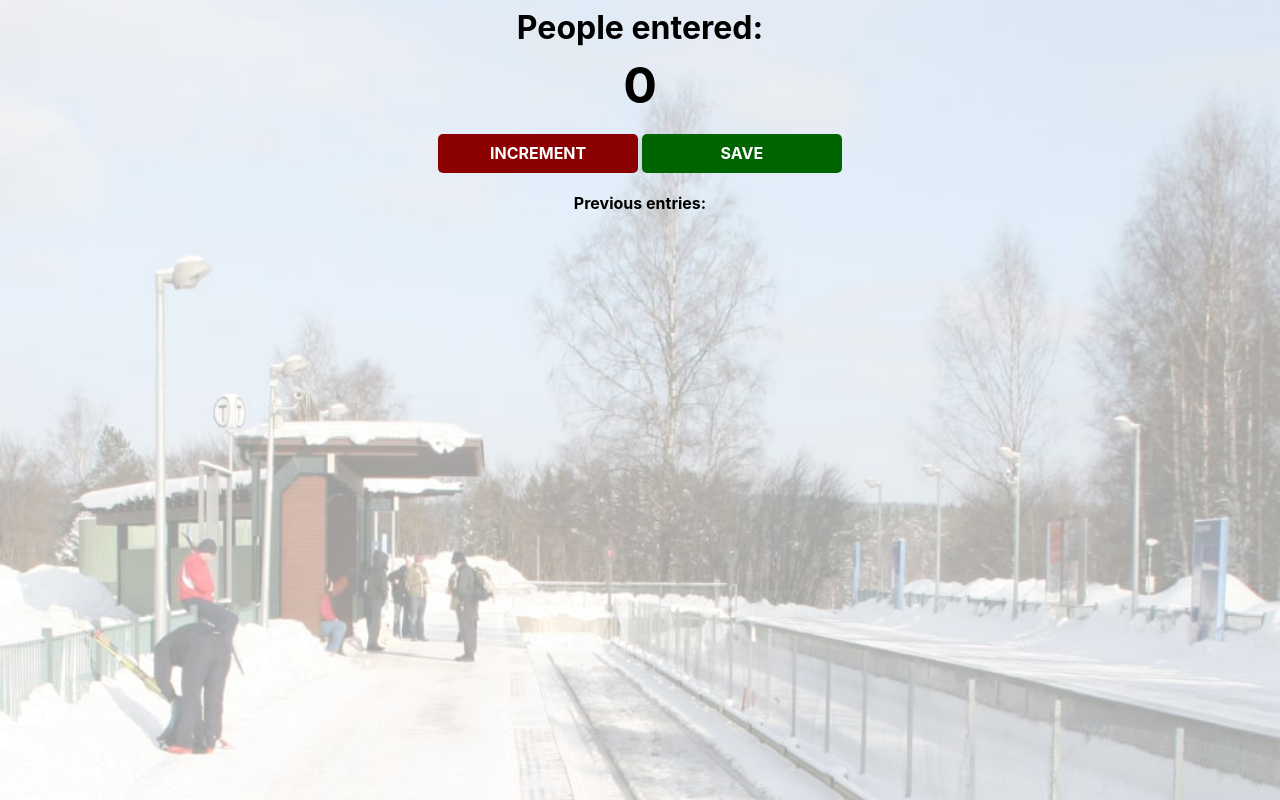
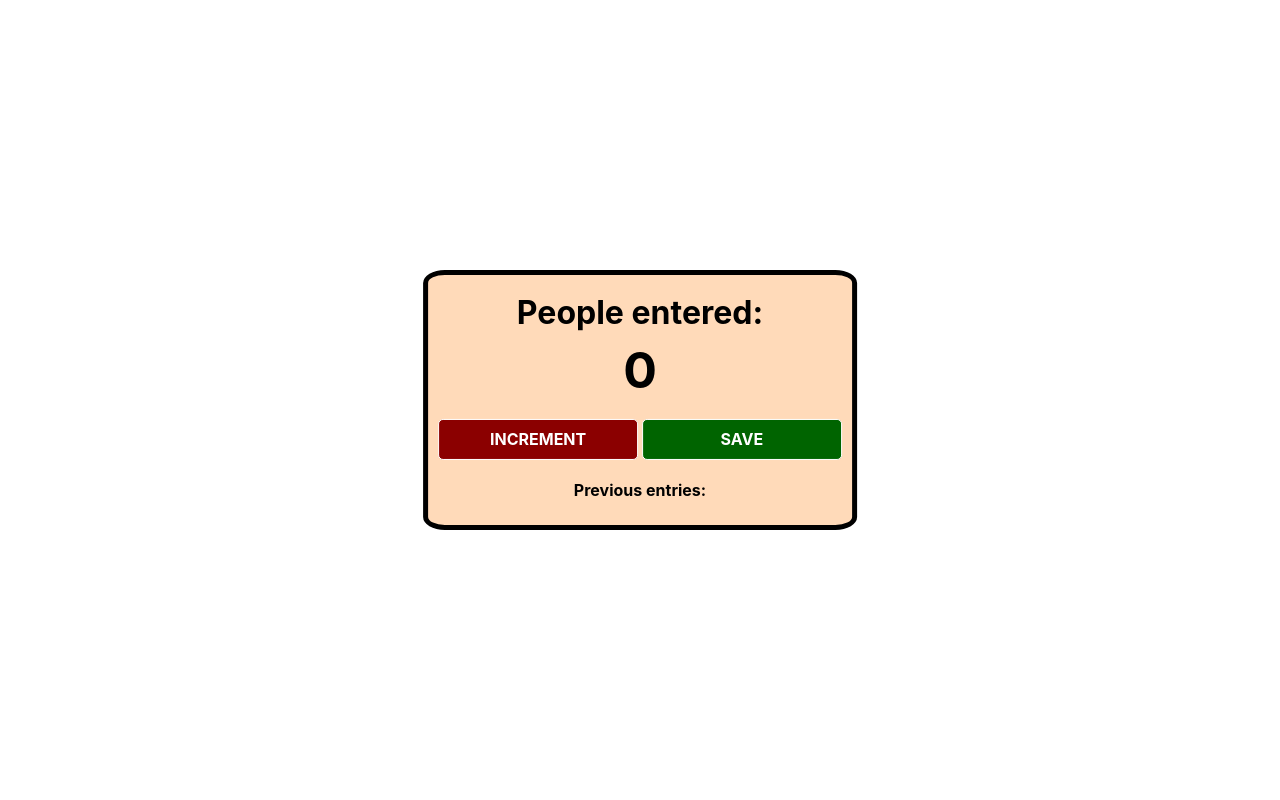
Before and after one commit to leondavies/People-Counter, a plain HTML site: page index.html in a window 1280 px wide. Drawn offline with nearby package versions, Linux system fonts and the light colour scheme.

Commit message:
Simple people counter

```diff
--- a/index.css
+++ b/index.css
@@ -1,6 +1,4 @@
 body {
-    background-image: url("station.jpg");
-    background-size: cover;
     font-family: -apple-system, BlinkMacSystemFont, 'Segoe UI', Roboto, Oxygen, Ubuntu, Cantarell, 'Open Sans', 'Helvetica Neue', sans-serif;
     font-weight: bold;
     text-align: center;
@@ -18,7 +16,7 @@ h2 {
 }
 
 button {
-    border: none;
+    border: 1px solid white;
     padding-top: 10px;
     padding-bottom: 10px;
     color: white;
@@ -35,3 +33,20 @@ button {
 #save-btn {
     background: darkgreen;
 }
+
+#counter {
+    display: block;
+    border: 5px solid black;
+    align-content: center;
+    background-color: peachpuff;
+    border-radius: 5%;
+}
+
+.center {
+    position: absolute;
+    left: 50%;
+    top: 50%;
+    transform: translate(-50%, -50%);
+    border: 5px solid #FFFF00;
+    padding: 10px;
+}
--- a/index.html
+++ b/index.html
@@ -7,6 +7,7 @@
 </head>
 
 <body>
+    <div id="counter" class="center">
         <h1>People entered:</h1>
         <h2 id="count-el">0</h2>
         <button id="increment-btn" onclick="increment()">INCREMENT</button>
@@ -14,6 +15,7 @@
         <p id="save-el">Previous entries: </p>
         <script src="/index.js">
         </script>
+    </div>
 </body>
 
 </html>
```
Lines whose indentation alone changed are shown as unchanged.
